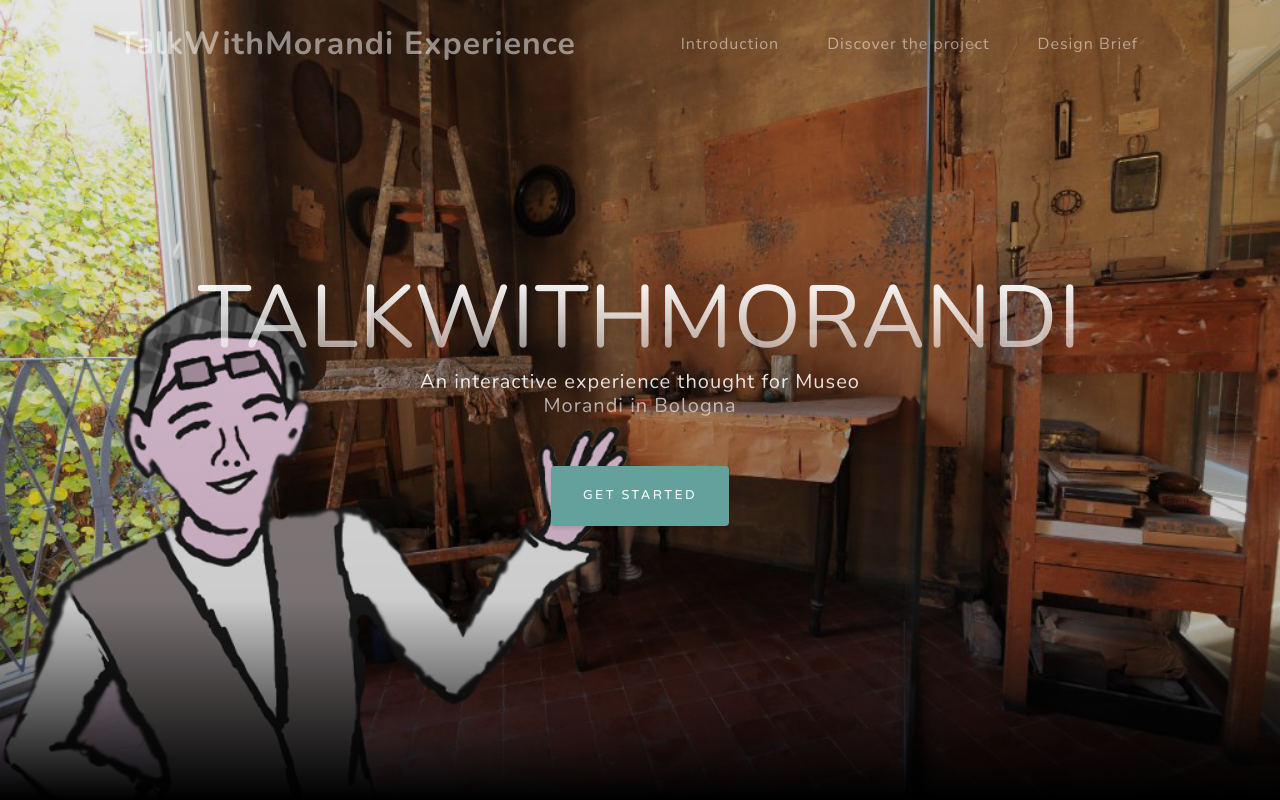
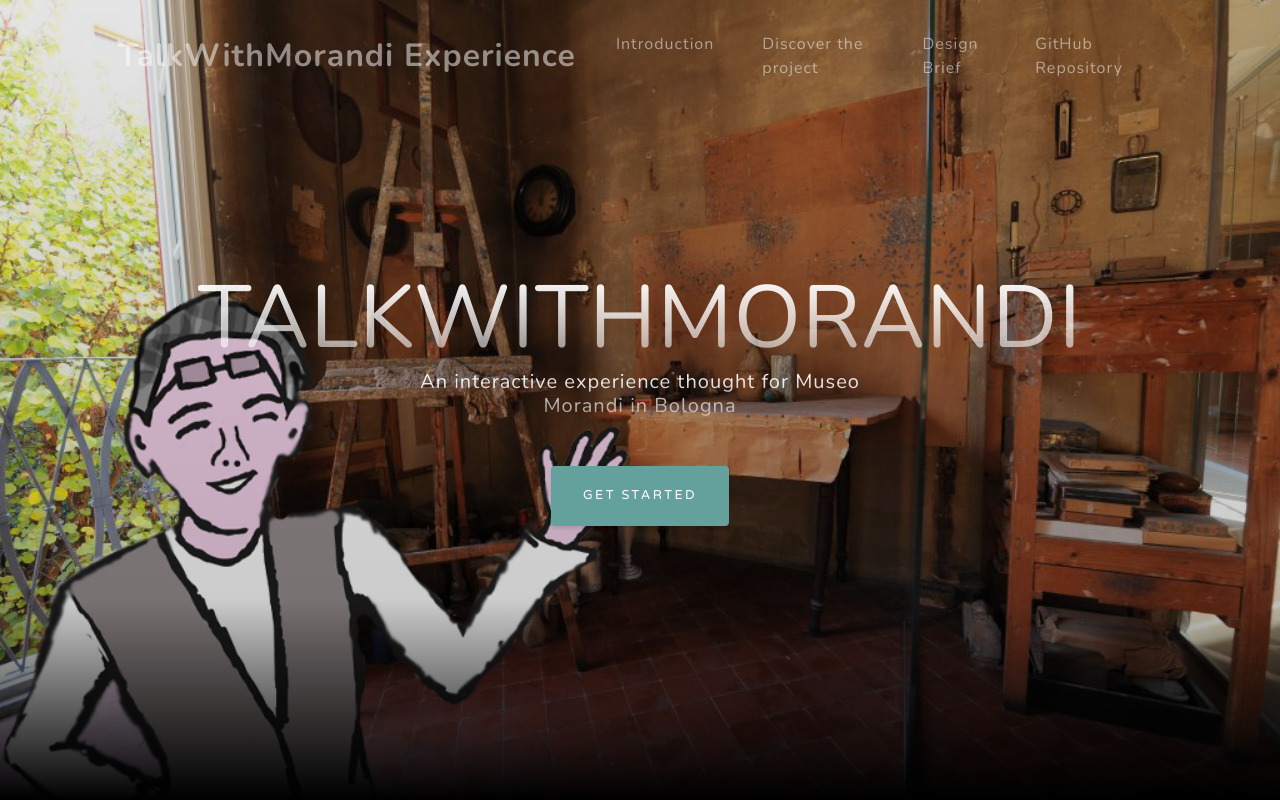
Before and after one commit to TalkWithMorandiExperience/talkwithMorandi, a plain HTML site: page index.html in a window 1280 px wide. Shown: the top 800 px of the page. Drawn offline with nearby package versions, Linux system fonts and the light colour scheme.

Commit message:
Update index.html

```diff
--- a/index.html
+++ b/index.html
@@ -29,6 +29,7 @@
                         <li class="nav-item"><a class="nav-link" href="#about">Introduction</a></li>
                         <li class="nav-item"><a class="nav-link" href="#projects">Discover the project</a></li>
                         <li class="nav-item"><a class="nav-link" href="#signup">Design Brief</a></li>
+                        <li class="nav-item"><a class="nav-link" href="https://github.com/TalkWithMorandiExperience/talkwithMorandi">GitHub Repository</a></li>
                     </ul>
                 </div>
             </div>
```
